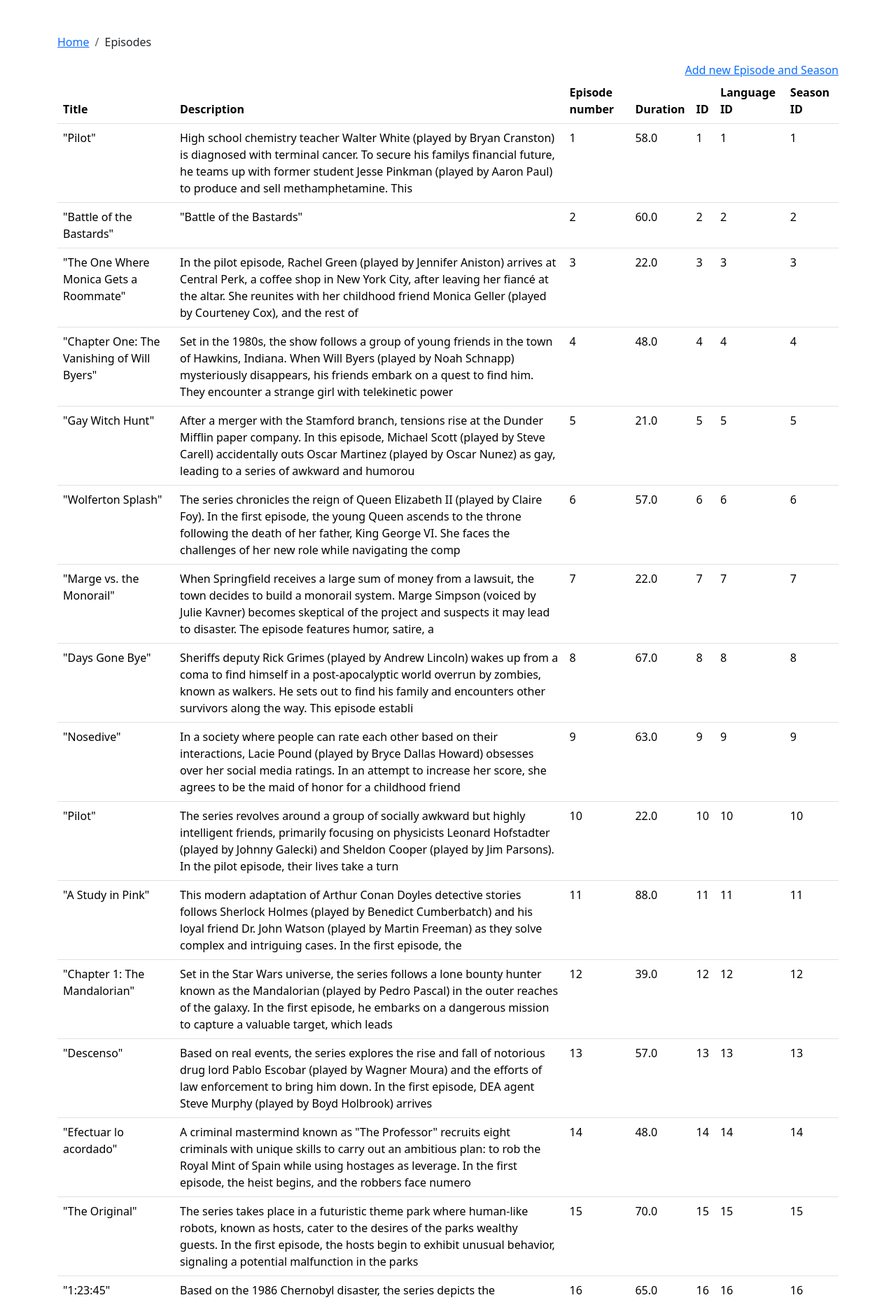
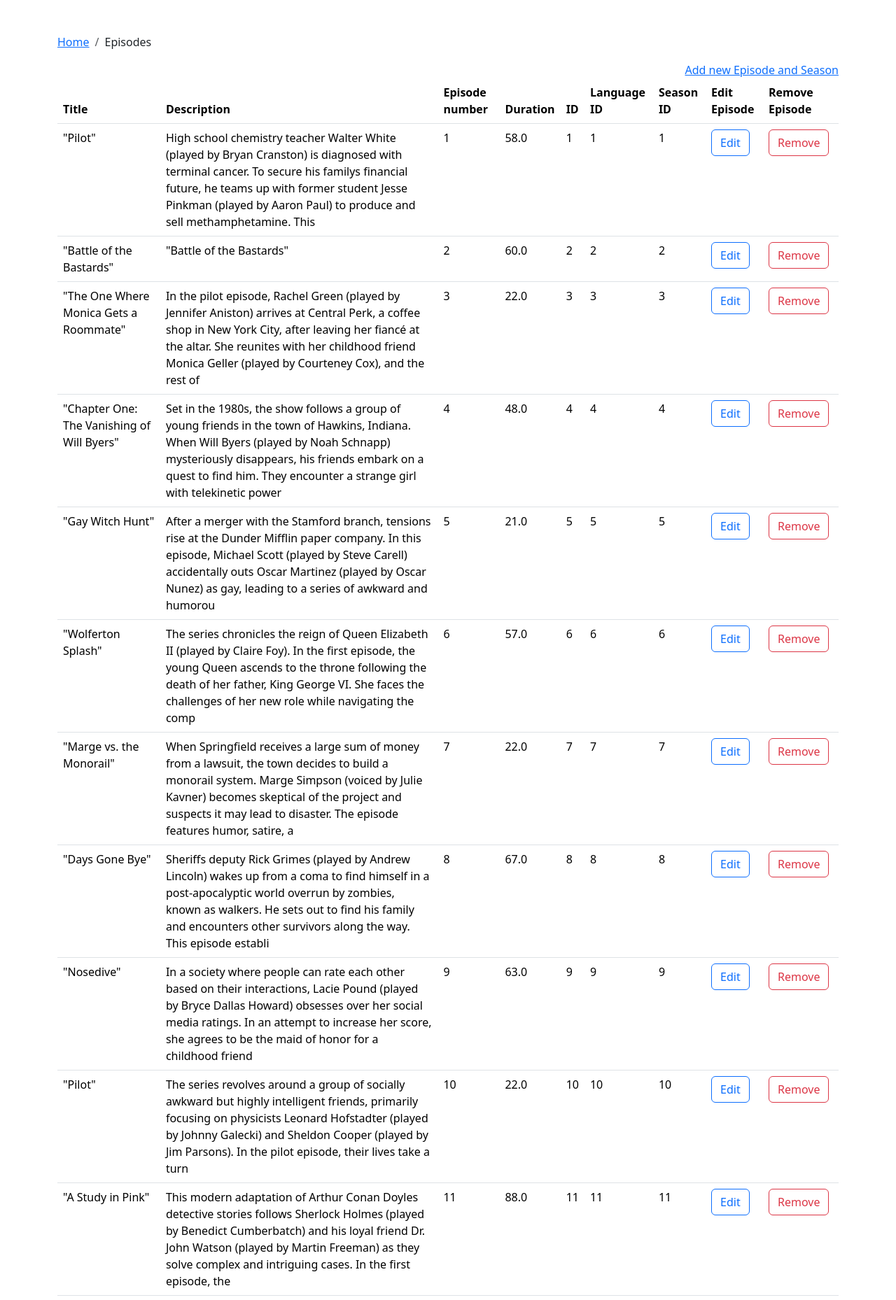
Before and after one commit to polsti/DataBases_website, a Flask app: page /episodes in a window 1280 px wide. Shown: the part 57-1915 px from the top of the page at 70% size. Run offline with Flask 3, Linux system fonts and the light colour scheme; data comes from the database, SQL or seed files in the repository.

Commit message:
final look of website with remove and insert functions

```diff
--- a/src/app.py
+++ b/src/app.py
@@ -79,5 +79,61 @@ def insert_episode_action():
 
     return redirect("\episodes")
 
+
+
+@app.route("/episodes/edit", methods=["POST"])
+def edit_episode_form():
+    if request.form["button"] == "Submit":
+        return submit_episode()  # change
+
+    all_tv_shows = TV_Shows().get_all()
+    all_languages = Languages().get_all()
+    seasons = Seasons()
+    episodes = Episodes()
+
+    id_Episode = int(request.form.get("id_Episode"))
+    episode = episodes.get_by_id(id_Episode)
+    id_Season = episode.fk_Seasonid_Season  # fk
+    season = seasons.get_by_id(id_Season)
+    return render_template("insertion.html", episode=episode, season=season,  languages=all_languages, tv_shows=all_tv_shows, action="edit")
+
+
+@app.route("/episodes/edit", methods=["POST"])
+def submit_episode():
+    inputs = request.form.to_dict()
+
+    seasons = Seasons()
+    episodes = Episodes()
+
+    try:
+        #fk_Seasonid_Season = seasons.get_all()[-1].id_Season + 1  # get last performer's ID
+        episode = Episode(**inputs, fk_Seasonid_Season=inputs.get("id_Season"))
+        #season = Season(**inputs)
+        del inputs["title"], inputs["description"]
+        season = Season(title=inputs.get("s_title"), description=inputs.get("s_description"), **inputs)
+
+    except ValidationError:
+
+        all_tv_shows = TV_Shows().get_all()
+        all_languages = Languages().get_all()
+        return render_template("insertion.html", episode=None, season=None, languages=all_languages, tv_shows=all_tv_shows, validation_error=True)
+
+    seasons.update(season)
+    episodes.update(episode)
+
+    return redirect("/episodes")
+
+
+
+@app.route("/episodes/delete", methods=["POST"])
+def insanity():
+    episodes = Episodes()
+    id_Episode = int(request.form.get("id_Episode"))
+
+    episodes.remove(id_Episode)
+
+    return redirect("/episodes")
+
+
 if __name__ == "__main__":
     app.run(debug=True, host="0.0.0.0", port=5000)
--- a/src/models/episodes.py
+++ b/src/models/episodes.py
@@ -37,7 +37,7 @@ class Episodes:
 
 
     def get_by_id(self, record_id: int) -> Episode:
-        query = "SELECT * FROM episodes WHERE id_Season = ?"
+        query = "SELECT * FROM episodes WHERE id_Episode = ?"
         rows = self.execute_query(query, (record_id,))
         row = rows[0]
         return Episode(**row)
@@ -68,14 +68,13 @@ class Episodes:
 
         query = """
           UPDATE episodes SET
-              id_Episode = ?,
               title = ?,
               description = ?,
               episode_number = ?,
               duration = ?,
-              fk_Languageid_Language = ?
+              fk_Languageid_Language = ?,
               fk_Seasonid_Season = ?
-          WHERE id_Season = ?
+          WHERE id_Episode = ?
           """
 
         record_id = record.id_Episode
--- a/src/models/seasons.py
+++ b/src/models/seasons.py
@@ -65,7 +65,6 @@ class Seasons:
 
         query = """
           UPDATE seasons SET
-              id_Season = ?,
               title = ?,
               description = ?,
               release_date = ?,
--- a/src/templates/episodes.html
+++ b/src/templates/episodes.html
@@ -22,6 +22,8 @@
             <th>ID</th>
             <th>Language ID</th>
             <th>Season ID</th>
+            <th>Edit Episode</th>
+            <th>Remove Episode</th>
         </tr>
     </thead>
     <tbody>
@@ -34,6 +36,20 @@
             <td>{{ episode.id_Episode }}</td>
             <td>{{ episode.fk_Languageid_Language }}</td>
             <td>{{ episode.fk_Seasonid_Season }}</td>
+            <td>
+                <form action="{{ url_for('edit_episode_form') }}" method="post">
+                    <input type="hidden" name="id_Episode" value="{{ episode.id_Episode }}">
+                    <input type="hidden" name="fk_Seasonid_Season" value="{{ episode.fk_Seasonid_Season }}">
+                    <input type="submit" class="btn btn-outline-primary" name="button" value="Edit">
+                </form>
+            </td>
+            <td>
+                <form action="{{ url_for('insanity') }}" method="post"
+                    onsubmit="return confirm('Are you sure you want to delete this row?')">
+                    <input type="hidden" name="id_Episode" value="{{ episode.id_Episode }}">
+                    <input type="submit" class="btn btn-outline-danger" value="Remove">
+                </form>
+              </td>
         </tr>
         {% endfor %}
     </tbody>
```
Also changed, not shown: src/templates/insertion.html (+4 -8 lines).
